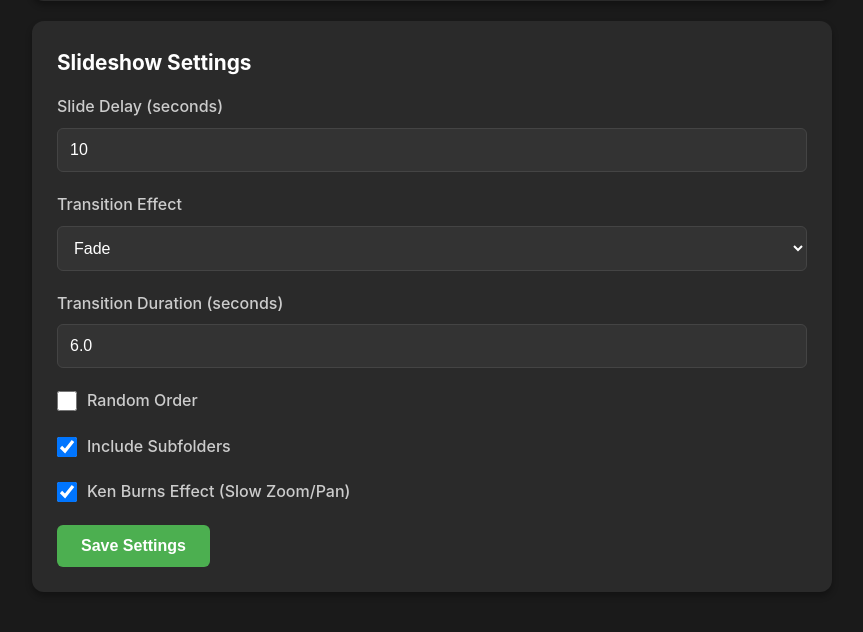
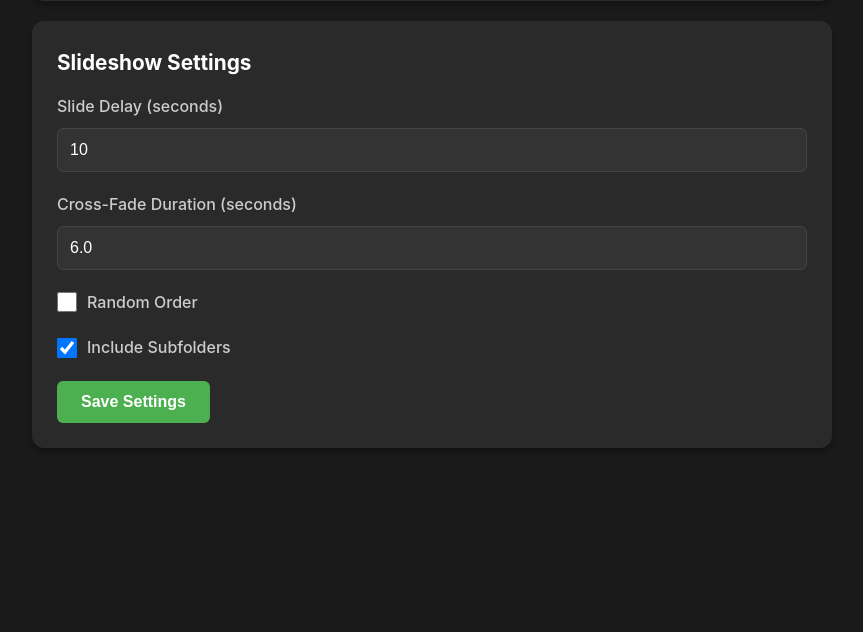
Before and after one commit to wcholmes42/piframe, a Flask app: page / in a window 1280 px wide. Shown: the part 358-990 px from the top of the page, without its empty margins (208-1071 px from the left). After the commit the page ends 806 px from the top, so only its background shows below. Run offline with Flask 3, Linux system fonts and the light colour scheme; data that the repository does not hold is empty.

Commit message:
Remove all zoom/pan animations, keep cross-fade only
Removed all Ken Burns, zoom, pan, and slide animations from the slideshow.
Now uses only a smooth 6-second opacity cross-fade between images with no
image transformations or animations.

Changes:
- Removed all @keyframes animation definitions from slideshow.html
- Removed transition and kenburns classes from slideshow container
- Simplified config to only include transition_duration
- Removed "Transition Effect" dropdown from control panel
- Removed "Ken Burns Effect" checkbox from control panel
- Updated JavaScript to remove unused transition and kenburns config

The slideshow now displays photos at their native aspect ratio (1920x1080)
with only smooth opacity cross-fades between images.

Co-Authored-By: Claude <noreply@anthropic.com>

```diff
--- a/deploy/app.py
+++ b/deploy/app.py
@@ -16,9 +16,7 @@ def load_config():
         'delay': 10,
         'randomize': False,
         'recursive': True,
-        'transition': 'fade',
-        'transition_duration': 6.0,
-        'kenburns': True
+        'transition_duration': 6.0
     }
 
 def save_config(config):
--- a/deploy/templates/index.html
+++ b/deploy/templates/index.html
@@ -219,17 +219,7 @@
                 </div>
 
                 <div class="form-group">
-                    <label for="transition">Transition Effect</label>
-                    <select id="transition" name="transition">
-                        <option value="fade" {% if config.transition == 'fade' %}selected{% endif %}>Fade</option>
-                        <option value="slide" {% if config.transition == 'slide' %}selected{% endif %}>Slide</option>
-                        <option value="zoom" {% if config.transition == 'zoom' %}selected{% endif %}>Zoom</option>
-                        <option value="pan" {% if config.transition == 'pan' %}selected{% endif %}>Pan (Look Around)</option>
-                    </select>
-                </div>
-
-                <div class="form-group">
-                    <label for="transitionDuration">Transition Duration (seconds)</label>
+                    <label for="transitionDuration">Cross-Fade Duration (seconds)</label>
                     <input type="number" id="transitionDuration" name="transition_duration" min="0.5" max="10" step="0.1" value="{{ config.transition_duration }}">
                 </div>
 
@@ -244,13 +234,6 @@
                     <div class="checkbox-group">
                         <input type="checkbox" id="recursive" name="recursive" {% if config.recursive %}checked{% endif %}>
                         <label for="recursive">Include Subfolders</label>
-                    </div>
-                </div>
-
-                <div class="form-group">
-                    <div class="checkbox-group">
-                        <input type="checkbox" id="kenburns" name="kenburns" {% if config.kenburns %}checked{% endif %}>
-                        <label for="kenburns">Ken Burns Effect (Slow Zoom/Pan)</label>
                     </div>
                 </div>
 
@@ -305,11 +288,9 @@
 
             const formData = {
                 delay: parseInt(document.getElementById('delay').value),
-                transition: document.getElementById('transition').value,
                 transition_duration: parseFloat(document.getElementById('transitionDuration').value),
                 randomize: document.getElementById('randomize').checked,
-                recursive: document.getElementById('recursive').checked,
-                kenburns: document.getElementById('kenburns').checked
+                recursive: document.getElementById('recursive').checked
             };
 
             try {
```
Also changed, not shown: deploy/templates/slideshow.html (+3 -98 lines).
